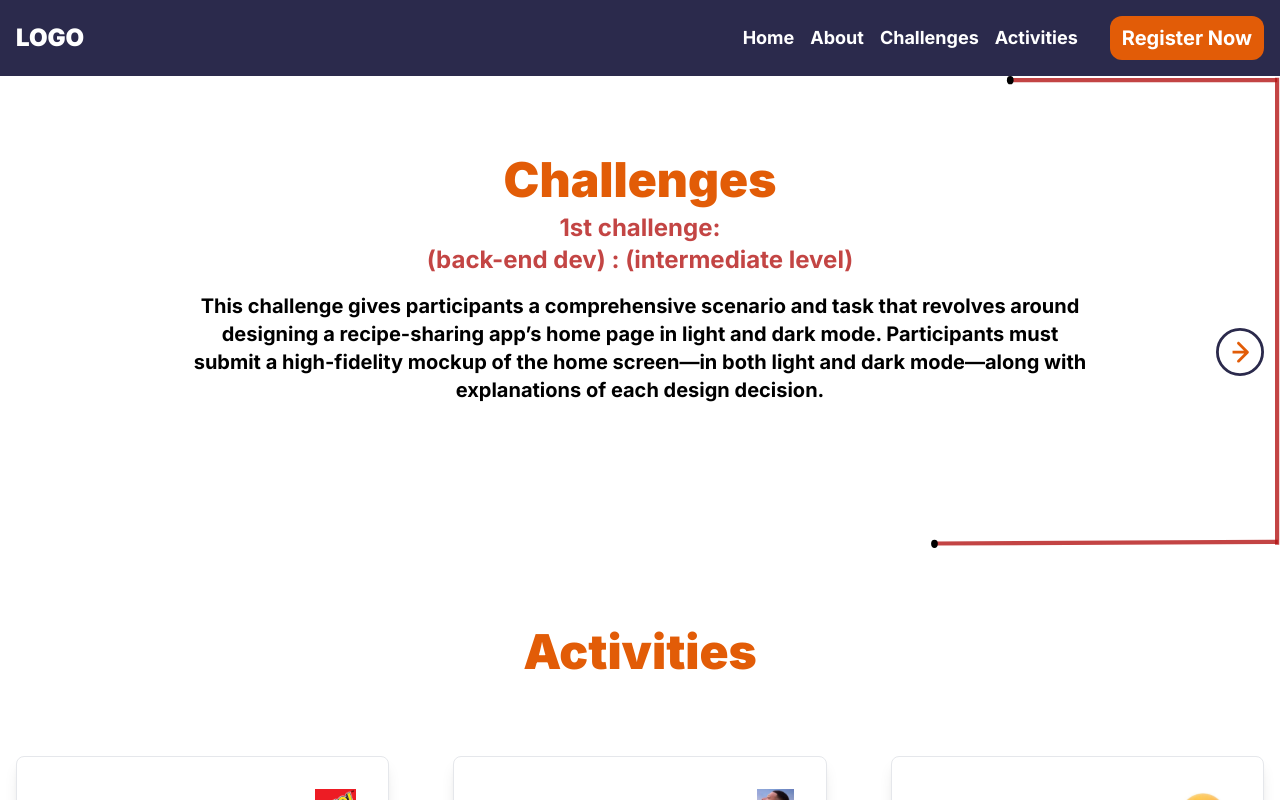
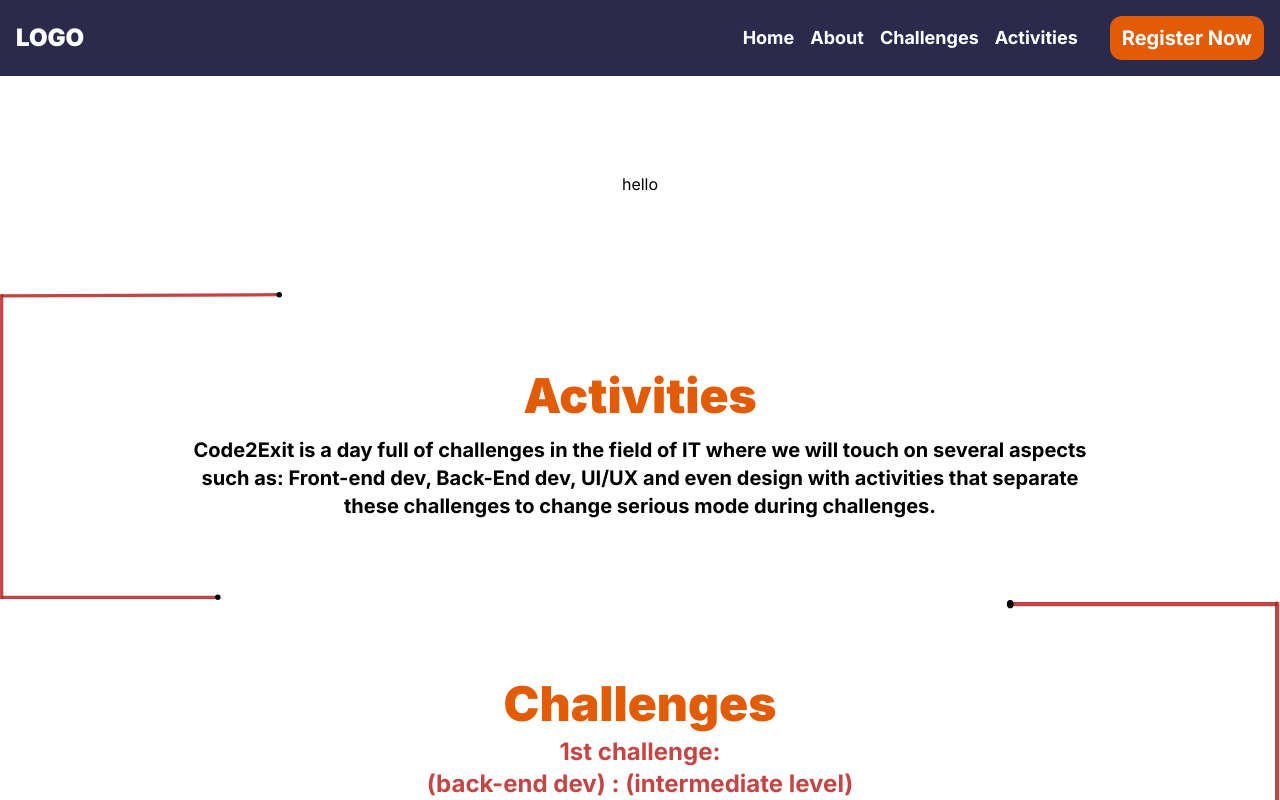
Before and after one commit to ELHart05/CSE-ESMS-landing-page, a React (Vite) app: page / in a window 1280 px wide. Shown: the top 800 px of the page. Built offline with nearby package versions, Linux system fonts and the light colour scheme.

Commit message:
added amina work

```diff
--- a/src/App.jsx
+++ b/src/App.jsx
@@ -2,12 +2,15 @@ import Navbar from "./components/Navbar"
 import Challeges from "./components/Challenges"
 import Activities from "./components/Activities"
 import Footer from "./components/Footer"
+import About from "./components/About"
 
 //TODO: after coding your template call it here to test it
 const App = () => {
   return (
     <main className="font-main">
       <Navbar />
+      <h1 className="py-24 text-center">hello</h1>
+      <About />
       <Challeges />
       <Activities />
       <Footer />
--- a/src/components/About/index.jsx
+++ b/src/components/About/index.jsx
@@ -3,7 +3,12 @@ import './style.css'
 
 const About = () => {
   return (
-    <div>About</div>
+    <section id='activities' className="bg-[url('/lineleft.svg')] bg-contain 2lg:pb-0 bg-no-repeat bg-[position:left] flex flex-col items-center justify-between gap-4 px-4 py-16 sm:px-20 sm:py-20 2md:px-4">
+      <h2 className='text-main font-black text-3xl sm:text-5xl'>Activities</h2>
+      <div className='font-bold text-xl max-w-4xl overflow-hidden flex items-center justify-start text-center w-full 2lg:pb-20 scrollbar-hide'>
+        Code2Exit is a day full of challenges in the field of IT where we will touch on several aspects such as: Front-end dev, Back-End dev, UI/UX and even design with activities that separate these challenges to change serious mode during challenges.
+      </div>
+  </section>
   )
 }
 
--- a/src/components/About/style.css
+++ b/src/components/About/style.css
@@ -0,0 +1,25 @@
+.about-section {
+    text-align: center;
+    margin: 30px 30px;
+    width: 50%;
+}
+
+.about-paragraph {
+    color: #2B2A4C;
+    font-size: 18px;
+    font-weight: 700;
+    text-decoration: underline 3px rgb(0, 217, 255);
+    border-left: 2.5px solid #B31312;
+    border-top: 2.5px solid #B31312;
+    padding: 40px;
+    display: block;
+}
+
+.about-title {
+    color: #E25C07;
+    font-size: 2em;
+    font-weight: bold;
+    margin-bottom: 5px;
+    background-color: white;
+    padding: 0 10px;
+}
```
